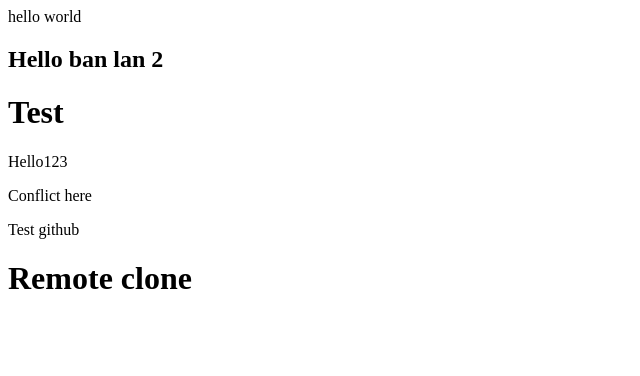
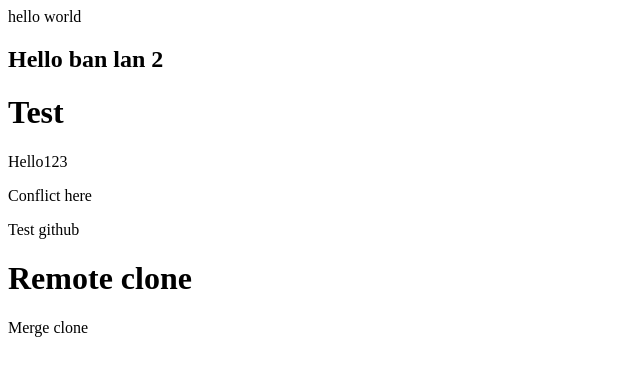
Before and after one commit to Mutteen/toturial, a plain HTML site: page index.html in a window 1280 px wide. Shown: the whole page, without its empty margins (0-640 px from the left). Drawn offline with Linux system fonts and the light colour scheme.

Commit message:
test_remote

```diff
--- a/index.html
+++ b/index.html
@@ -9,3 +9,4 @@ Hello ban lan 2
 <p>Conflict here</p>
 <p>Test github </p>
 <h1>Remote clone</h1>
+<a>Merge clone</a>
```
